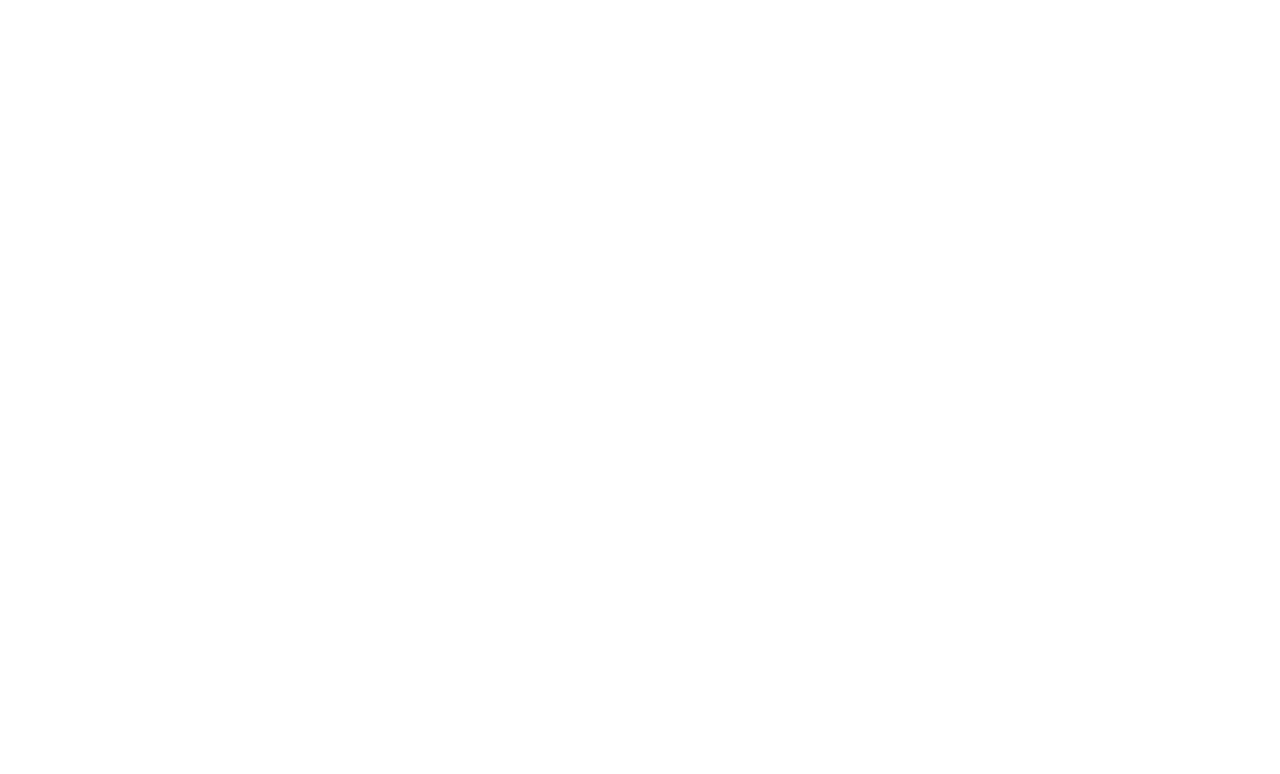
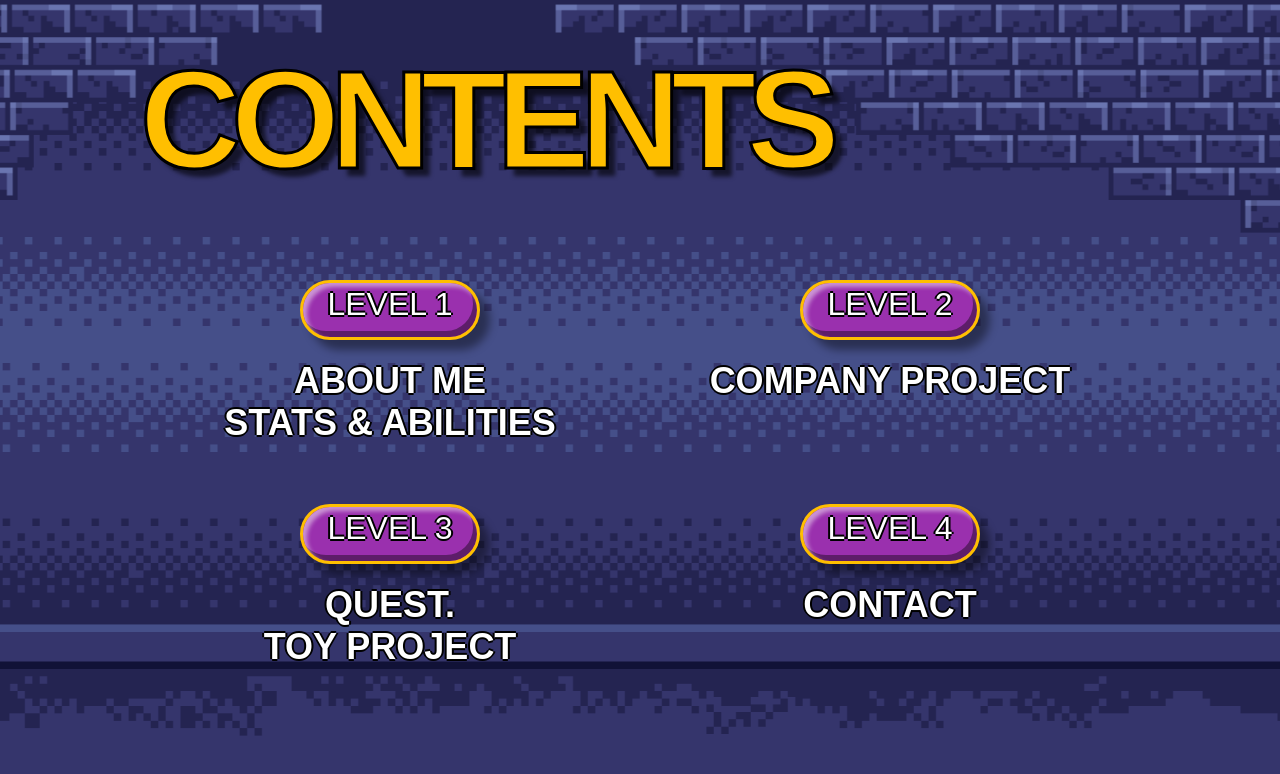
Before and after one commit to yyeojung/portfolio2025, a React (Create React App) app: page /contents in a window 1280 px wide. Before the commit this address had no page. Shown: the top 774 px of the page. Built offline with nearby package versions, Linux system fonts and the light colour scheme.

Commit message:
contents 완료료

```diff
--- a/src/App.css
+++ b/src/App.css
@@ -249,7 +249,10 @@
 :root {
   --violet: #9a30ae;
   --yellow: #ffbf00;
+  --red: #d80e4d;
   --btnShadow: 1rem 1rem 0.8rem 0 rgba(0, 0, 0, 0.4);
+  --textShadow: -0.2rem 0rem #000, 0rem 0.2rem #000, 0.2rem 0rem #000,
+    0rem -0.2rem #000;
 }
 .d_flex {
   display: flex;
--- a/src/App.tsx
+++ b/src/App.tsx
@@ -1,18 +1,28 @@
-import { Route, Routes } from 'react-router-dom';
+import { Route, Routes, useLocation } from 'react-router-dom';
 import './App.css';
 import Home from 'page/Home';
 import styled from 'styled-components';
+import Contents from 'page/Contents';
+import background from './assets/image/background.png';
 
 const Wrap = styled.div`
   height: 100vh;
   width: 100%;
+  background: url(${background}) no-repeat center/cover fixed;
+
+  &.sub_page {
+    padding: 8rem 14rem;
+  }
 `;
 
 function App() {
+  const { pathname } = useLocation();
+
   return (
-    <Wrap>
+    <Wrap className={pathname !== '/' ? 'sub_page' : ''}>
       <Routes>
         <Route path='/' element={<Home />} />
+        <Route path='/contents' element={<Contents />} />
       </Routes>
     </Wrap>
   );
--- a/src/assets/style/common.ts
+++ b/src/assets/style/common.ts
@@ -5,3 +5,8 @@
   justify-content: center;
   align-items: center;
 `;
+
+export const customBoxShadow = (insetShadow: string, bgColor?: string) => css`
+  box-shadow: ${insetShadow}, var(--btnShadow);
+  background: ${bgColor || '#f6d367'};
+`;
--- a/src/components/Button.tsx
+++ b/src/components/Button.tsx
@@ -1,9 +1,5 @@
-import styled, { css } from 'styled-components';
-
-const customBoxShadow = (insetShadow: string, bgColor?: string) => css`
-  box-shadow: ${insetShadow}, var(--btnShadow);
-  background: ${bgColor || '#f6d367'};
-`;
+import { customBoxShadow } from 'assets/style/common';
+import styled from 'styled-components';
 
 const CustomBtn = styled.button`
   height: 6rem;
--- /dev/null
+++ b/src/components/SubTitle.tsx
@@ -0,0 +1,15 @@
+import styled from 'styled-components';
+
+const Title = styled.h1`
+  color: var(--yellow);
+  font-size: 14rem;
+  letter-spacing: -1rem;
+  -webkit-text-stroke: 0.3rem #000;
+  text-shadow: 0.8rem 0.8rem 0.4rem rgba(0, 0, 0, 0.6);
+  line-height: 8rem;
+  padding-bottom: 2rem;
+`;
+
+export default function SubTitle({ text }: { text: string }) {
+  return <Title className='main_font'>{text}</Title>;
+}
--- /dev/null
+++ b/src/components/Tag.tsx
@@ -0,0 +1,27 @@
+import { customBoxShadow } from 'assets/style/common';
+import styled from 'styled-components';
+
+const CustomTag = styled.div`
+  width: fit-content;
+  height: 6rem;
+  border-radius: 3rem;
+  font-size: 3.2rem;
+  padding: 0.3rem 2.4rem 0;
+  ${customBoxShadow(
+    'inset 0.4rem 0.4rem 0.4rem 0rem rgba(255, 255, 255, 0.477), inset -0.4rem -0.6rem 0rem 0rem rgba(0, 0, 0, 0.4)',
+    '#9A30AE'
+  )}
+  text-shadow: var(--textShadow);
+  border: 0.3rem solid #ffbf00;
+
+  &.red {
+    background: var(--red);
+  }
+  &.yellow {
+    background: #ffbf00;
+  }
+`;
+
+export default function Tag({ text }: { text: string }) {
+  return <CustomTag className='main_font tag'>{text}</CustomTag>;
+}
--- /dev/null
+++ b/src/page/Contents.tsx
@@ -0,0 +1,78 @@
+import SubTitle from 'components/SubTitle';
+import Tag from 'components/Tag';
+import { Link } from 'react-router-dom';
+import styled from 'styled-components';
+
+const Wrap = styled.div`
+  ul {
+    margin-top: 10rem;
+    display: flex;
+    flex-wrap: wrap;
+    gap: 6rem 0;
+
+    li {
+      width: 50%;
+      text-align: center;
+
+      .tag {
+        margin: auto;
+      }
+      &:hover {
+        .tag {
+          background: var(--red);
+        }
+        p {
+          color: var(--yellow);
+        }
+      }
+      p {
+        margin-top: 2rem;
+        font-size: 3.6rem;
+        font-weight: 700;
+        text-shadow: var(--textShadow);
+      }
+    }
+  }
+`;
+
+export default function Contents() {
+  return (
+    <Wrap>
+      <SubTitle text='CONTENTS' />
+      <ul>
+        <li>
+          <Link to='/about'>
+            <Tag text='LEVEL 1' />
+            <p className='sub_font'>
+              ABOUT ME
+              <br />
+              STATS & ABILITIES
+            </p>
+          </Link>
+        </li>
+        <li>
+          <Link to='/company-project'>
+            <Tag text='LEVEL 2' />
+            <p className='sub_font'>COMPANY PROJECT</p>
+          </Link>
+        </li>
+        <li>
+          <Link to='/toy-project'>
+            <Tag text='LEVEL 3' />
+            <p className='sub_font'>
+              QUEST.
+              <br />
+              TOY PROJECT
+            </p>
+          </Link>
+        </li>
+        <li>
+          <Link to='/contact'>
+            <Tag text='LEVEL 4' />
+            <p className='sub_font'>CONTACT</p>
+          </Link>
+        </li>
+      </ul>
+    </Wrap>
+  );
+}
--- /dev/null
+++ b/src/types/images.d.ts
@@ -0,0 +1,4 @@
+declare module '*.png';
+declare module '*.jpg';
+declare module '*.svg';
+declare module '*.jpeg';
```
Also changed, not shown: src/assets/image/background.png (added).
